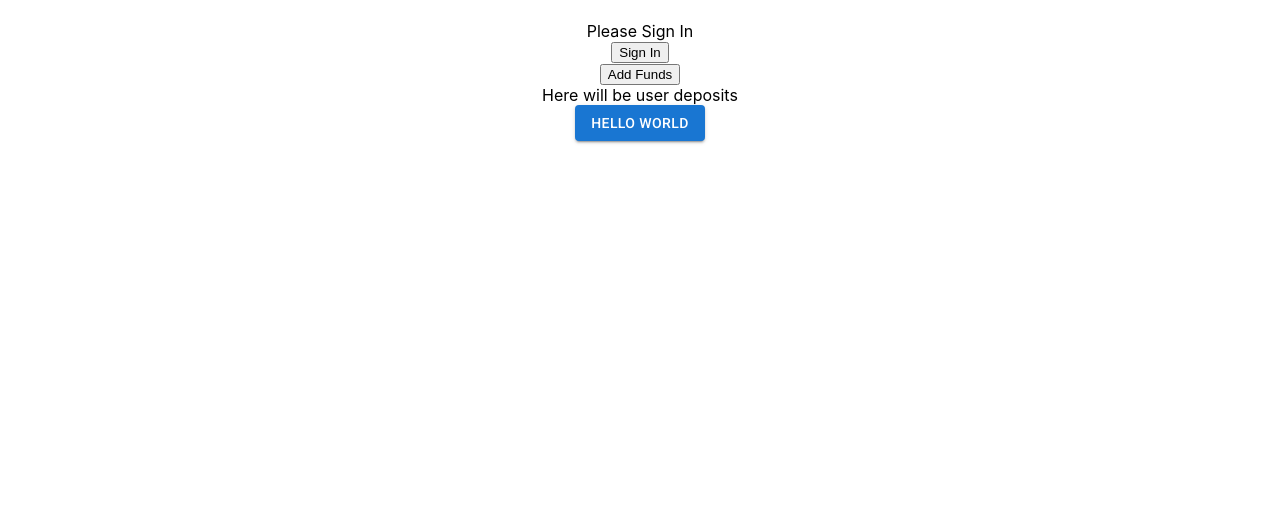
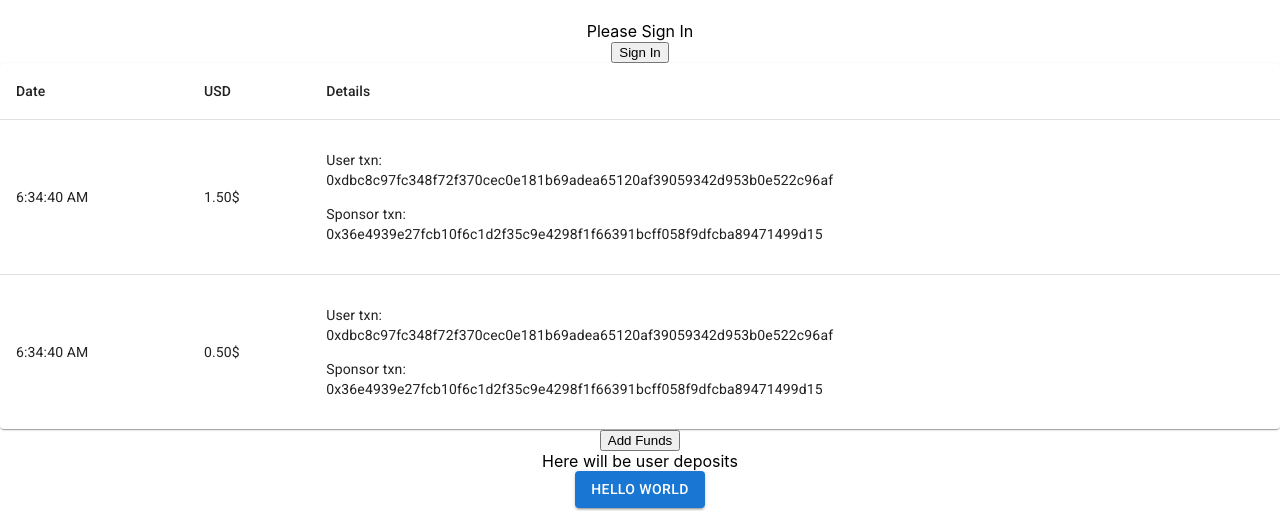
Before and after one commit to DeFiMiami/gasless_trx_card_subsidized, a React (Create React App) app in the folder frontend/: page /page3 in a window 1280 px wide. Shown: the part 157-668 px from the top of the page. Built offline with nearby package versions, Linux system fonts and the light colour scheme.

Commit message:
ui: user_operations table

```diff
--- a/frontend/package.json
+++ b/frontend/package.json
@@ -16,6 +16,7 @@
     "eth-sig-util": "^3.0.1",
     "react": "^18.2.0",
     "react-dom": "^18.2.0",
+    "react-native-web": "^0.18.9",
     "react-router-dom": "^6.4.2",
     "react-scripts": "4.0.3",
     "recoil": "^0.7.5",
--- a/frontend/src/App.js
+++ b/frontend/src/App.js
@@ -14,6 +14,7 @@ import '@fontsource/roboto/400.css';
 import '@fontsource/roboto/500.css';
 import '@fontsource/roboto/700.css';
 import Button from '@mui/material/Button';
+import UserOperations from "./account/UserOperations";
 
 import AddFunds from "./account/AddFunds";
 import Deposits from "./account/Deposits";
@@ -41,6 +42,7 @@ function App() {
                 </Router>
                 <Profile/>
                 <UserAddressOrSignIn/>
+                <UserOperations/>
                 <AddFunds/>
                 <Deposits/>
                 <Button variant="contained">Hello World</Button>
--- /dev/null
+++ b/frontend/src/account/UserOperations.jsx
@@ -0,0 +1,70 @@
+import * as React from 'react';
+import Table from '@mui/material/Table';
+import TableBody from '@mui/material/TableBody';
+import TableCell from '@mui/material/TableCell';
+import TableContainer from '@mui/material/TableContainer';
+import TableHead from '@mui/material/TableHead';
+import TableRow from '@mui/material/TableRow';
+import Paper from '@mui/material/Paper';
+
+function createData(
+    date: number,
+    usdCost: number,
+    sponsorTxHash: string,
+    sponsorTxSerialized: string,
+    userTxHash: string,
+    userTxSerialized: string,
+) {
+    return {
+        date: new Date(date).toLocaleTimeString(),
+        usdCost: usdCost / 100, sponsorTxHash,
+        sponsorTxSerialized, userTxHash, userTxSerialized
+    }
+}
+
+const rows = [
+    createData(1665280714,
+        150,
+        "0x36e4939e27fcb10f6c1d2f35c9e4298f1f66391bcff058f9dfcba89471499d15",
+        "{\"type\":2,\"chainId\":5,\"nonce\":106,\"maxPriorityFeePerGas\":{\"type\":\"BigNumber\",\"hex\":\"0x012a05f200\"},\"maxFeePerGas\":{\"type\":\"BigNumber\",\"hex\":\"0x012a05f227\"},\"gasPrice\":null,\"gasLimit\":{\"type\":\"BigNumber\",\"hex\":\"0x5208\"},\"to\":\"0x993b4B533aF149b5249fD6e7506157980db222a2\",\"value\":{\"type\":\"BigNumber\",\"hex\":\"0x5af3107a4000\"},\"data\":\"0x\",\"accessList\":[],\"hash\":\"0x36e4939e27fcb10f6c1d2f35c9e4298f1f66391bcff058f9dfcba89471499d15\",\"v\":0,\"r\":\"0x4d84086b1e8033119d538827fefa6350420b0146d63383a9927f44109b2106d9\",\"s\":\"0x06b52d6a4052aa7e0b4203bd8c57b8af3bbb3d6d96c7855962f5dfe6b8480839\",\"from\":\"0x29Ff2e635634A3C36932CAeB45b1a8E9cCDB24B2\",\"confirmations\":0}",
+        "0xdbc8c97fc348f72f370cec0e181b69adea65120af39059342d953b0e522c96af",
+        "{\"type\":2,\"chainId\":5,\"nonce\":21,\"maxPriorityFeePerGas\":{\"type\":\"BigNumber\",\"hex\":\"0x59682f00\"},\"maxFeePerGas\":{\"type\":\"BigNumber\",\"hex\":\"0x59682f34\"},\"gasPrice\":null,\"gasLimit\":{\"type\":\"BigNumber\",\"hex\":\"0x5d68\"},\"to\":\"0x19C14A453e54601e824f48da40FBa60312f42cb3\",\"value\":{\"type\":\"BigNumber\",\"hex\":\"0x00\"},\"data\":\"0x6057361d0000000000000000000000000000000000000000000000000000000000000003\",\"accessList\":[],\"hash\":\"0xdbc8c97fc348f72f370cec0e181b69adea65120af39059342d953b0e522c96af\",\"v\":0,\"r\":\"0x49f43e91d5e7f21aba7a3bfea8fc3f9864f804e3eb15d0731bc4436a637a2310\",\"s\":\"0x6b6c107ce20e8e914dac472fd170029213eaa974cb2d903c27590e7122c623f5\",\"from\":\"0x993b4B533aF149b5249fD6e7506157980db222a2\",\"confirmations\":0}"),
+    createData(1665280714,
+        50,
+        "0x36e4939e27fcb10f6c1d2f35c9e4298f1f66391bcff058f9dfcba89471499d15",
+        "{\"type\":2,\"chainId\":5,\"nonce\":106,\"maxPriorityFeePerGas\":{\"type\":\"BigNumber\",\"hex\":\"0x012a05f200\"},\"maxFeePerGas\":{\"type\":\"BigNumber\",\"hex\":\"0x012a05f227\"},\"gasPrice\":null,\"gasLimit\":{\"type\":\"BigNumber\",\"hex\":\"0x5208\"},\"to\":\"0x993b4B533aF149b5249fD6e7506157980db222a2\",\"value\":{\"type\":\"BigNumber\",\"hex\":\"0x5af3107a4000\"},\"data\":\"0x\",\"accessList\":[],\"hash\":\"0x36e4939e27fcb10f6c1d2f35c9e4298f1f66391bcff058f9dfcba89471499d15\",\"v\":0,\"r\":\"0x4d84086b1e8033119d538827fefa6350420b0146d63383a9927f44109b2106d9\",\"s\":\"0x06b52d6a4052aa7e0b4203bd8c57b8af3bbb3d6d96c7855962f5dfe6b8480839\",\"from\":\"0x29Ff2e635634A3C36932CAeB45b1a8E9cCDB24B2\",\"confirmations\":0}",
+        "0xdbc8c97fc348f72f370cec0e181b69adea65120af39059342d953b0e522c96af",
+        "{\"type\":2,\"chainId\":5,\"nonce\":21,\"maxPriorityFeePerGas\":{\"type\":\"BigNumber\",\"hex\":\"0x59682f00\"},\"maxFeePerGas\":{\"type\":\"BigNumber\",\"hex\":\"0x59682f34\"},\"gasPrice\":null,\"gasLimit\":{\"type\":\"BigNumber\",\"hex\":\"0x5d68\"},\"to\":\"0x19C14A453e54601e824f48da40FBa60312f42cb3\",\"value\":{\"type\":\"BigNumber\",\"hex\":\"0x00\"},\"data\":\"0x6057361d0000000000000000000000000000000000000000000000000000000000000003\",\"accessList\":[],\"hash\":\"0xdbc8c97fc348f72f370cec0e181b69adea65120af39059342d953b0e522c96af\",\"v\":0,\"r\":\"0x49f43e91d5e7f21aba7a3bfea8fc3f9864f804e3eb15d0731bc4436a637a2310\",\"s\":\"0x6b6c107ce20e8e914dac472fd170029213eaa974cb2d903c27590e7122c623f5\",\"from\":\"0x993b4B533aF149b5249fD6e7506157980db222a2\",\"confirmations\":0}"),
+]
+
+export default function UserOperations() {
+    return (
+        <TableContainer component={Paper}>
+            <Table sx={{minWidth: 650}} aria-label="simple table">
+                <TableHead>
+                    <TableRow>
+                        <TableCell>Date</TableCell>
+                        <TableCell>USD</TableCell>
+                        <TableCell>Details</TableCell>
+                    </TableRow>
+                </TableHead>
+                <TableBody>
+                    {rows.map((row) => (
+                        <TableRow
+                            key={row.date}
+                            sx={{'&:last-child td, &:last-child th': {border: 0}}}>
+                            <TableCell component="th" scope="row">{row.date}</TableCell>
+                            <TableCell>{row.usdCost.toFixed(2)}$</TableCell>
+                            <TableCell>
+                                <p>User txn:<br/>
+                                    {row.userTxHash}</p>
+                                <p>Sponsor txn:<br/>
+                                    {row.sponsorTxHash}</p>
+                            </TableCell>
+                        </TableRow>
+                    ))}
+                </TableBody>
+            </Table>
+        </TableContainer>
+    );
+}
```
Also changed, not shown: 1 other file (tests, documents, lock files or other folders).
